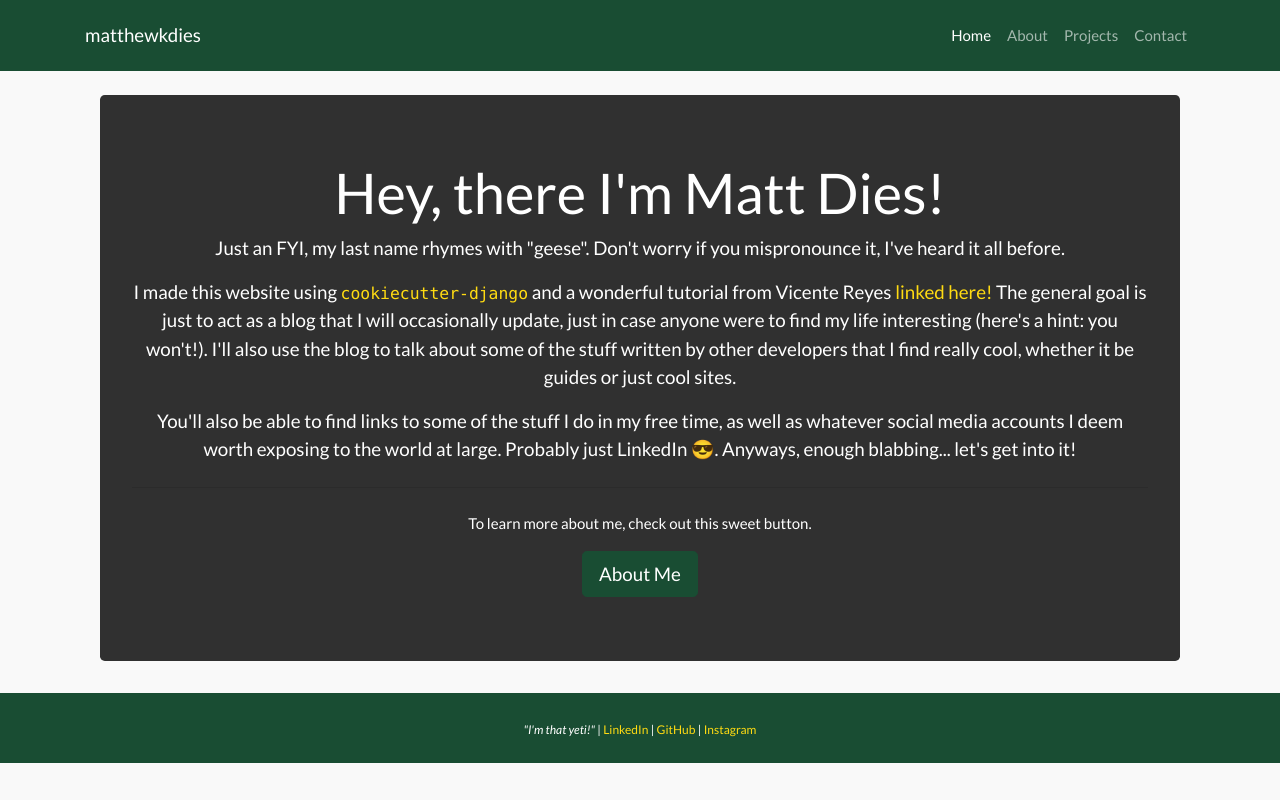
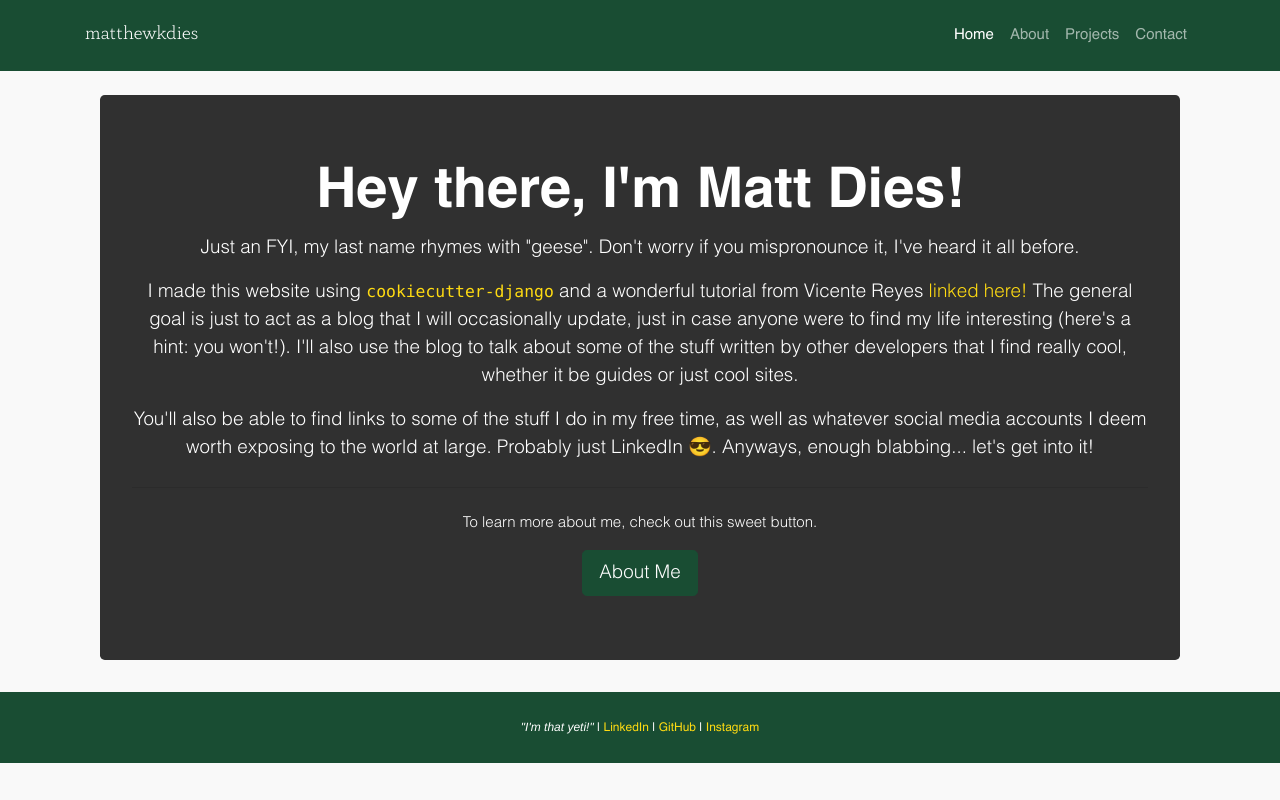
Before and after one commit to matthewkdies/website_v2, a Django app: page / in a window 1280 px wide. Run offline with Django 4.2, Linux system fonts and the light colour scheme; data that the repository does not hold is empty; parts of the project's set-up code (start-up, migrations or seed data) failed here and were passed over; some libraries are stand-ins or nearby versions.

Commit message:
Updating fonts and visuals.

```diff
--- a/website_v2/templates/pages/about.html
+++ b/website_v2/templates/pages/about.html
@@ -2,8 +2,8 @@
 {% load static humanize i18n %}
 <title>{% block title %}About{% endblock title %}</title>
 {% block content %}
-<section class="container py-4">
-	<h1 class="text-center mb-4 text-dark">About Me</h1>
+<section class="container py-4" style="font-family: 'helvetica-light', sans-serif;">
+	<h1 class="text-center mb-4 text-dark" style="font-family: 'helvetica', sans-serif;">About Me</h1>
 	<div class="card mb-3 bg-light">
 		<img src="{% static 'images/cole-searching.png' %}" class="mx-auto py-3 img-fluid rounded-circle w-25" alt="...">
 		<div class="card-body bg-dark">
--- a/website_v2/templates/pages/category_list.html
+++ b/website_v2/templates/pages/category_list.html
@@ -2,9 +2,9 @@
 {% load static humanize i18n %}
 <title>{% block title %}Category: {{ category.title }}{% endblock title %}</title>
 {% block content %}
-<section class="container">
+<section class="container" style="font-family: 'helvetica-light', sans-serif;">
 	<article>
-	  <h1 class="text-center mt-5 mb-5 text-dark">Category: {{ category | title }}</h1>
+	  <h1 class="text-center mt-5 mb-5 text-dark" style="font-family: 'helvetica-bold', sans-serif;">Category: {{ category | title }}</h1>
 	  <div class="row row-cols-1 row-cols-md-3">
 	    {% for post in posts %}
 	    <div class="col mb-4 text-center">
--- a/website_v2/templates/pages/contact.html
+++ b/website_v2/templates/pages/contact.html
@@ -3,16 +3,16 @@
 {% load crispy_forms_tags %}
 <title>{% block title %}Contact{% endblock title %}</title>
 {% block content %}
-<section class="h-100 my-4 pb-5">
+<section class="h-100 my-4 pb-5" style="font-family: 'helvetica-light', sans-serif;">
 	<header class="container text-center">
-		<h1 class="mt-5 text-dark">Want to reach me? Send me a message!</h1>
+		<h1 class="mt-5 text-dark" style="font-family: 'helvetica', sans-serif;">Want to reach me? Send me a message!</h1>
 		<img src="{% static 'images/cole-message-sent.png' %}" class="mx-auto py-3 img-fluid rounded-circle w-25" alt="...">
 	</header>
 	<div class="py-5 mb-1">
     {% if messages %}
 
     {% else %}
-		<div>
+		<div style="font-weight: bold; color: #000">
 			{% csrf_token %}
 			{% crispy form %}
 		</div>
--- a/website_v2/templates/pages/home.html
+++ b/website_v2/templates/pages/home.html
@@ -3,8 +3,8 @@
 <title>{% block title %}Home{% endblock title %}</title>
 {% block content %}
 <header class="container mt-4">
-	<div class="jumbotron text-center">
-	<h1 class="display-4">Hey, there I'm Matt Dies!</h1>
+	<div class="jumbotron text-center"  style="font-family: 'helvetica-light', sans-serif;">
+	<h1 class="display-4" style="font-family: 'helvetica-bold', sans-serif;">Hey there, I'm Matt Dies!</h1>
 	<p class="lead">Just an FYI, my last name rhymes with "geese". Don't worry if you mispronounce it, I've heard it all before.</p>
 	<p class="lead">I made this website using <a href="https://github.com/cookiecutter/cookiecutter-django"><code>cookiecutter-django</code></a> and a wonderful tutorial from Vicente Reyes <a href="https://learnetto.com/tutorials/creating-a-blog-with-cookiecutter-django-deploying-it-to-heroku">linked here!</a> The general goal is just to act as a blog that I will occasionally update, just in case anyone were to find my life interesting (here's a hint: you won't!). I'll also use the blog to talk about some of the stuff written by other developers that I find really cool, whether it be guides or just cool sites.</p>
 	<p class="lead">You'll also be able to find links to some of the stuff I do in my free time, as well as whatever social media accounts I deem worth exposing to the world at large. Probably just LinkedIn 😎. Anyways, enough blabbing... let's get into it!</p>
@@ -13,14 +13,14 @@
 	<a class="btn btn-primary btn-lg" href="{% url 'about' %}" role="button">About Me</a>
 	</div>
 </header>
-<section class="container">
+<section class="container"  style="font-family: 'helvetica-light', sans-serif;">
 	<div class="row row-cols-1 row-cols-md-2">
 		{% for post in posts %}
 			<div class="col mb-4">
 				<div class="card h-100 bg-light">
 					<div class="card-body bg-dark">
 						<h3 class="card-title text-center">
-							<a href="{% url 'blog-detail' post.slug %}">{{ post.title }}</a></h3>
+							<a href="{% url 'blog-detail' post.slug %}"  style="font-family: 'helvetica', sans-serif;">{{ post.title }}</a></h3>
 						<p class="card-text text-center p-3">{{ post.overview }}</p>
 					</div>
 					<div class="card-footer text-center">
--- a/website_v2/templates/pages/post_detail.html
+++ b/website_v2/templates/pages/post_detail.html
@@ -2,8 +2,8 @@
 {% load static humanize i18n %}
 <title>{% block title %}Blog: {{ post.title }}{% endblock title %}</title>
 {% block content %}
-<header class="container">
-	<h1 class="text-center mt-5 mb-3 text-dark">{{ post.title }}</h1>
+<header class="container" style="font-family: 'helvetica-light', sans-serif;">
+	<h1 class="text-center mt-5 mb-3 text-dark" style="font-family: 'helvetica', sans-serif;">{{ post.title }}</h1>
 	<div class="text-center pb-3 font-weight-bold">
 		<small class="text-center text-secondary">Date posted: <i>{{ post.created_on }}</i></small>
 	</div>
@@ -19,7 +19,7 @@
 </header>
 <section class="container">
 	<article>
-		<div class="card mb-3 bg-dark">
+		<div class="card mb-3 bg-dark" style="font-family: 'helvetica-light', sans-serif;">
 			<img src="{{ post.image.url }}" class="card-img-top mx-auto mt-4" style="max-height: 95%; max-width: 95%; width: auto; height: auto;" alt="...">
 			<div class="card-body bg-dark">
 				<p class="card-text" style="color: #ffffff;">{{ post.body|safe }}</p>
--- a/website_v2/templates/pages/project_details.html
+++ b/website_v2/templates/pages/project_details.html
@@ -2,8 +2,8 @@
 {% load static humanize i18n %}
 <title>{% block title %}Project: {{ project.title }}{% endblock title %}</title>
 {% block content %}
-<section class="container py-4">
-	<h1 class="text-center mb-4 text-dark">
+<section class="container py-4" style="font-family: 'helvetica-light', sans-serif;">
+	<h1 class="text-center mb-4 text-dark" style="font-family: 'helvetica', sans-serif;">
         <b>Project:</b> {{ project.title }}
     </h1>
 	<div class="card mb-4 bg-light">
@@ -16,7 +16,7 @@
                     </a>
                 </span> {% endcomment %}
 			<div class="text-center">
-				<h2 class="card-title text-center">
+				<h2 class="card-title text-center" style="font-family: 'helvetica', sans-serif;">
                 Details
                 </h2>
 				<p class="card-text">
--- a/website_v2/templates/pages/projects.html
+++ b/website_v2/templates/pages/projects.html
@@ -2,8 +2,8 @@
 {% load static humanize i18n %}
 <title>{% block title %}Projects{% endblock title %}</title>
 {% block content %}
-<section class="container py-4">
-	<h1 class="text-center mb-4 text-dark">
+<section class="container py-4" style="font-family: 'helvetica-light', sans-serif;">
+	<h1 class="text-center mb-4 text-dark" style="font-family: 'helvetica', sans-serif;">
         What I've Been Working On
     </h1>
 	{% for project in projects %}
--- a/website_v2/templates/partials/_footer.html
+++ b/website_v2/templates/partials/_footer.html
@@ -1,5 +1,5 @@
 {% load static i18n humanize %}
-<footer class="py-4 bg-primary text-white-50">
+<footer class="py-4 bg-primary text-white-50" style="font-family: 'helvetica', sans-serif;">
     <div class="container text-center">
         <small>
             <i>"I'm that yeti!"</i>
--- a/website_v2/templates/partials/_navbar.html
+++ b/website_v2/templates/partials/_navbar.html
@@ -1,10 +1,8 @@
 {% load static i18n humanize %}
 <div class="mb-1">
-    <nav class="navbar navbar-expand-lg navbar-dark bg-primary">
+    <nav class="navbar navbar-expand-lg navbar-dark bg-primary" style="font-family: 'helvetica', sans-serif;">
         <div class="container">
-            <a class="navbar-brand" href="{% url 'home' %}">
-                matthewkdies
-            </a>
+            <a class="navbar-brand" href="{% url 'home' %}"  style="font-family: 'anaphora-light'">matthewkdies</a>
             <button class="navbar-toggler" type="button" data-toggle="collapse" data-target="#navbarSupportedContent" aria-controls="navbarSupportedContent" aria-expanded="false" aria-label="Toggle navigation">
                 <span class="navbar-toggler-icon"></span>
             </button>
```
